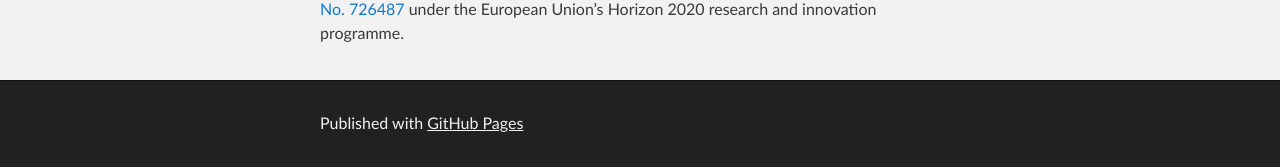
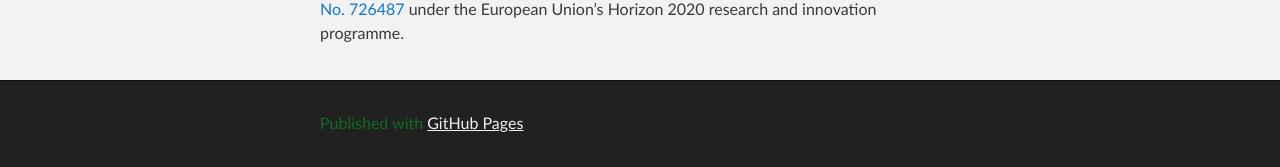
Before and after one commit to mbevila/generationary_web, a Jekyll site: the page built from index.md, in a window 1280 px wide. Shown: the part 1474-1641 px from the top of the page. Built offline with Jekyll 4.4.1, drawn with Linux system fonts in a browser that asks for light colours.

Commit message:
Update jekyll-theme-slate.scss

```diff
--- a/_sass/jekyll-theme-slate.scss
+++ b/_sass/jekyll-theme-slate.scss
@@ -93,7 +93,7 @@ p {
 }
 
 footer p {
-  color: #f2f2f2;
+  color: #106B21;
 }
 
 a {
```
